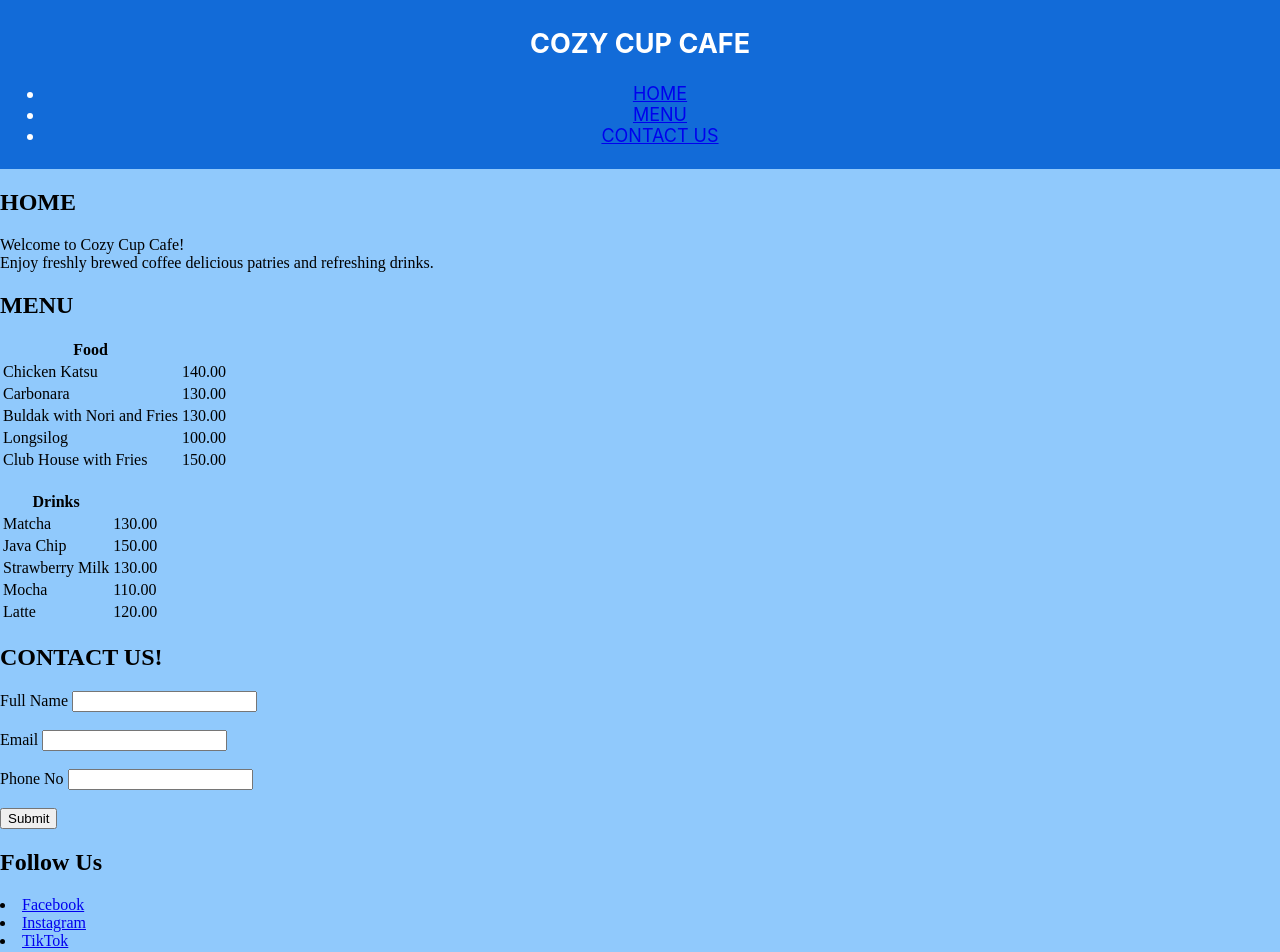
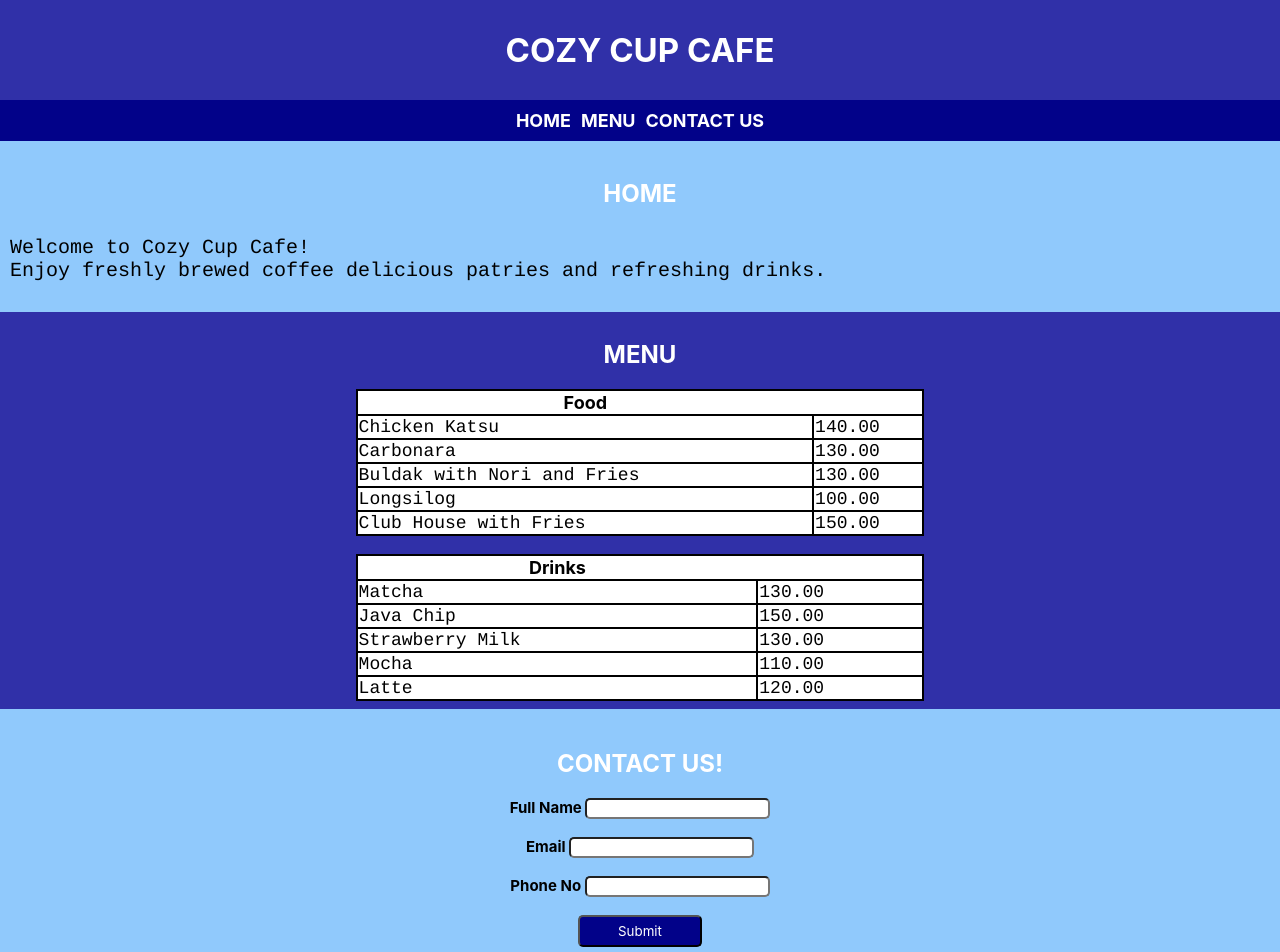
Before and after one commit to Straw-Verry/Cozy-Cup-Cafe, a plain HTML site: page index.html in a window 1280 px wide. Shown: the top 952 px of the page. Drawn offline with Linux system fonts and the light colour scheme.

Commit message:
Update style.css

```diff
--- a/style.css
+++ b/style.css
@@ -1,9 +1,40 @@
 .nav {
-    background-color: #126bd8;
+    background-color: rgb(48, 48, 168);
+    color: white;
+    text-align: center;
+    padding: 0px;
+    font-family: "Inter", sans-serif;
+    font-size: 22px;
+}
+
+.nav h2 {
+    margin: 0;
+    padding: 30px;
+}
+
+ul {
+    display: flex;
+    list-style-type: none;
+    justify-content: center;
+    margin: 0;
+    padding: 5px;
+    overflow: hidden;
+    background-color: rgb(2, 2, 137);
+}
+
+ul li {
+    float: left;
+    margin-right: 0;
+}
+
+ul li a {
+    display: block;
     color: white;
     text-align: center;
     padding: 5px;
+    text-decoration: none;
     font-family: "inter", sans-serif;
+    font-weight: bold;
     font-size: 18px;
 }
 
@@ -12,3 +43,118 @@ body {
     padding: 0px;
     margin: 0px;
 }
+
+#home {
+    padding: 10px;
+}
+
+#home p {
+    font-size: 20px;
+}
+
+#home h2 {
+    text-align: center;
+    color: white;
+    font-family: "inter", sans-serif;
+    padding: 8px;
+}
+
+#home p {
+    font-family: "courier", sans-serif;
+    font-size: 20px;
+}
+
+#menu {
+    background-color: rgb(48, 48, 168);
+    padding: 8px;
+}
+
+#menu h2 {
+    text-align: center;
+    color: white;
+    font-family: "inter", sans-serif;
+}
+
+.center td {
+    font-family: "courier", sans-serif;
+}
+
+table {
+    background-color: white;
+    width: 45%;
+    justify-content: center;
+}
+
+table, td {
+    border: 2px solid black;
+    border-collapse: collapse;
+}
+
+table, td, th {
+    font-family: "inter", sans-serif;
+    font-size: 18px;
+}
+
+table.center {
+    margin-left: auto;
+    margin-right: auto;
+}
+
+#contactus h2 {
+    text-align: center;
+    font-family: "inter", sans-serif;
+    color: white;
+}
+
+#contactus label {
+    font-family: "inter", sans-serif;
+    font-weight: bold;
+    font-size: 15px;
+}
+
+#contactus input {
+    border-radius: 5px;
+    border-style: 1px solid black;
+}
+
+.contact {
+    text-align: center;
+    padding: 20px
+}
+
+button {
+    background-color: rgb(2, 2, 137);
+    color: white;
+    padding: 6px;
+    width: 10%;
+    border-radius: 5px;
+    font-family: "inter", sans-serif;
+}
+
+footer {
+    background-color: rgb(48, 48, 168);
+    margin-bottom: -20px;
+}
+
+.media h2 {
+    color: white;
+    font-family: "inter", sans-serif;
+    text-align: center;
+    margin-top: 8px;
+    margin-bottom: 3px;
+    padding: 8px;
+}
+
+.media p {
+    font-family: "courier", sans-serif;
+    color: white;
+    text-align: center;
+}
+
+.media li, a{
+    text-align: center;
+    text-decoration: none;
+    color: white;
+    font-family: "courier", sans-serif;
+    font-weight: bold;
+}
```
